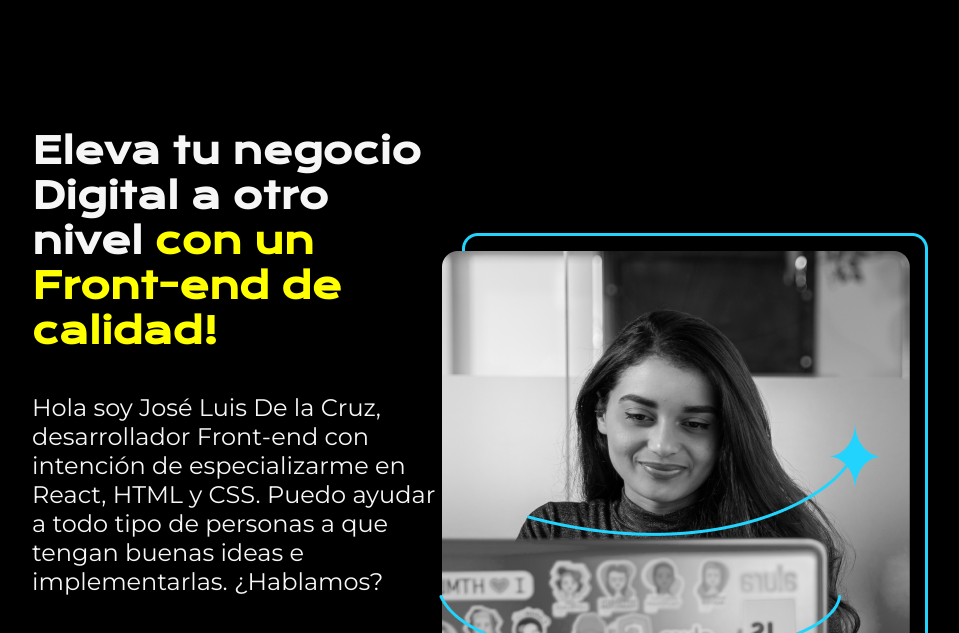
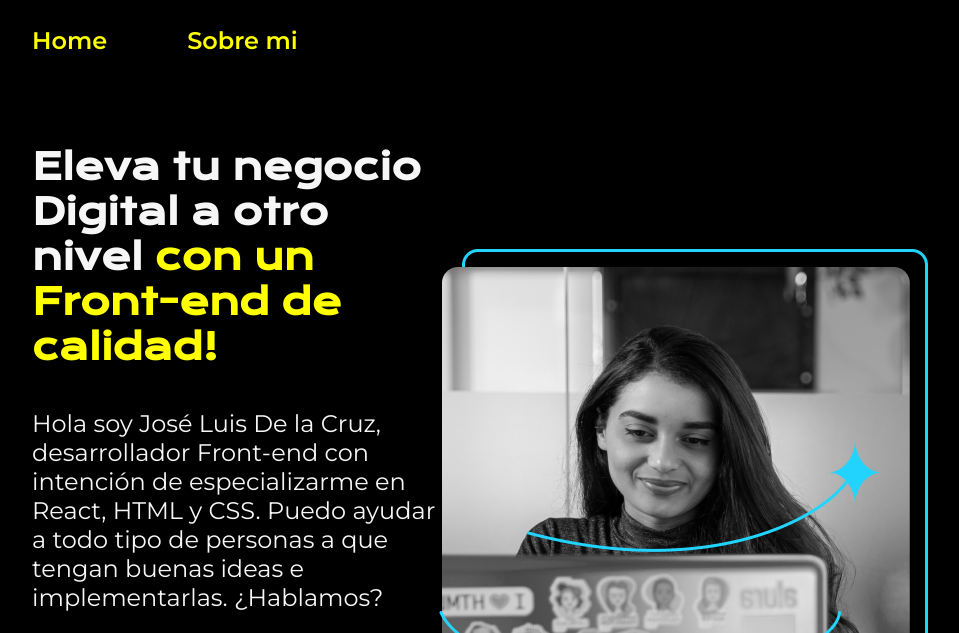
Before and after one commit to ScoobyDI/portafolio-joseluis, a plain HTML site: page portafolio.html in a window 1280 px wide. Shown: the top 633 px of the page, without its empty margins (160-1119 px from the left). Drawn offline with nearby package versions, Linux system fonts and the light colour scheme.

Commit message:
implementación de header y su estilo

```diff
--- a/portafolio.html
+++ b/portafolio.html
@@ -8,6 +8,12 @@
     <link rel="stylesheet" href="style.css">
 </head>
 <body>
+    <header class="menu">
+        <nav class="header__menu">
+            <a class="header_menu_link" href="">Home</a>
+            <a class="header_menu_link" href="">Sobre mi</a>
+        </nav>
+    </header>
     <main class="contenedor__Principal">
         <section class="descripcion">
             <h1 class="descripcion__Titulo">
--- a/style.css
+++ b/style.css
@@ -5,20 +5,34 @@
     padding: 0px;
 }
 
+.menu {
+    padding: 2% 0% 0% 15%;
+}
+
+.header__menu {
+    display: flex;
+    gap: 80px;
+}
+
+.header_menu_link {
+    font-family: "Montserrat", sans-serif;
+    font-size: 24px;
+    font-weight: 600;
+    color: yellow;
+    text-decoration: none;
+}
+
+
 body {
     background-color: black;
     color: #F6F6F6;
     box-sizing: border-box;
 }
 
-.titulo__resaltante {
-    color: yellow;
-}
-
 .contenedor__Principal {
     display: flex;
     align-items: center;
-    margin: 10% 15%;
+    padding: 7% 15%;               /*  cambio de margin a padding para que no este tan lejos el inicio del footer */
     justify-content: space-between;
 }
 
@@ -32,6 +46,10 @@ body {
 .descripcion__Titulo {
     font-size: 36px;
     font-family: "Krona One", sans-serif;
+}
+
+.titulo__resaltante {
+    color: yellow;
 }
 
 .descripcion__Cuerpo {
```
